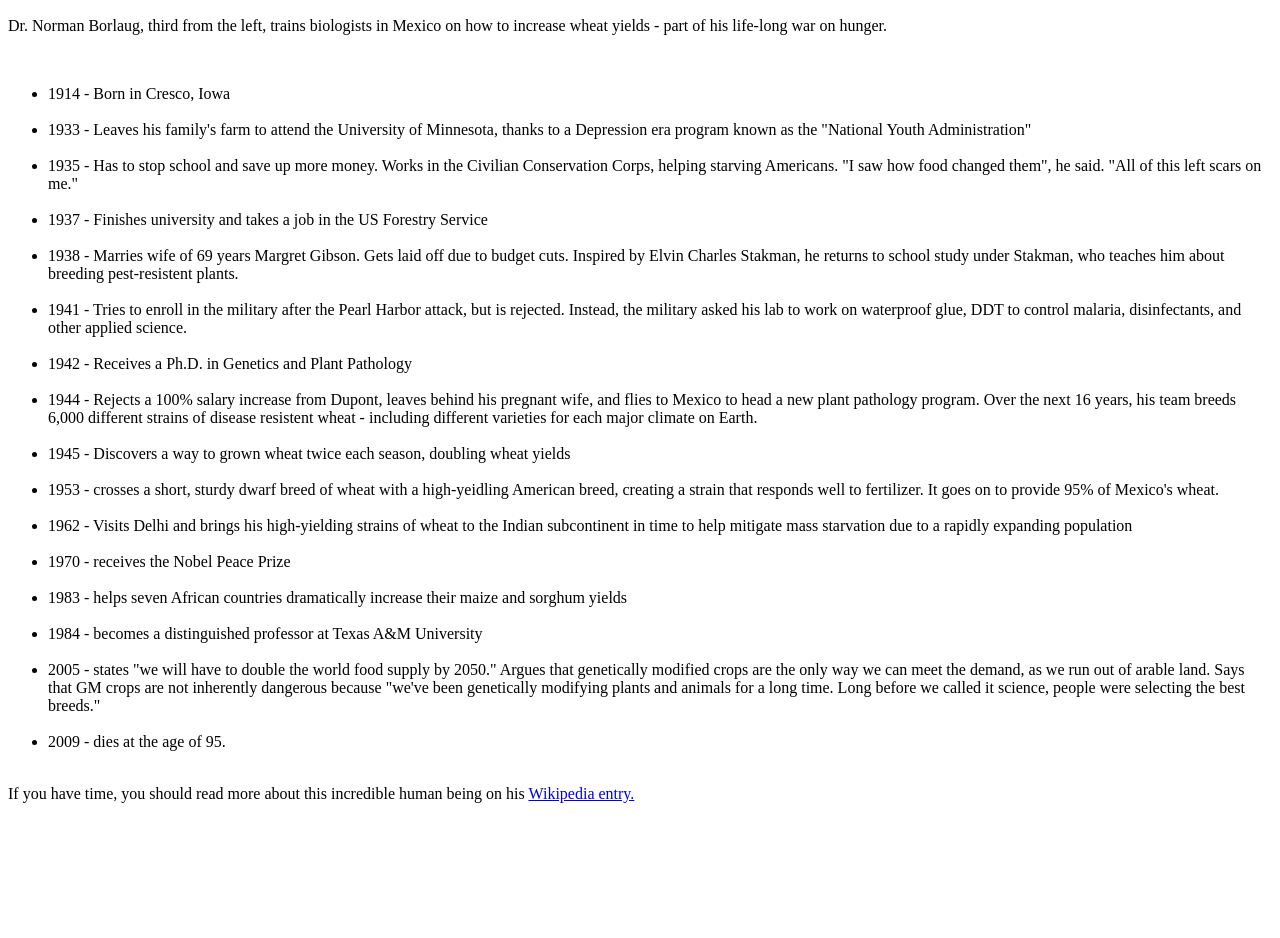
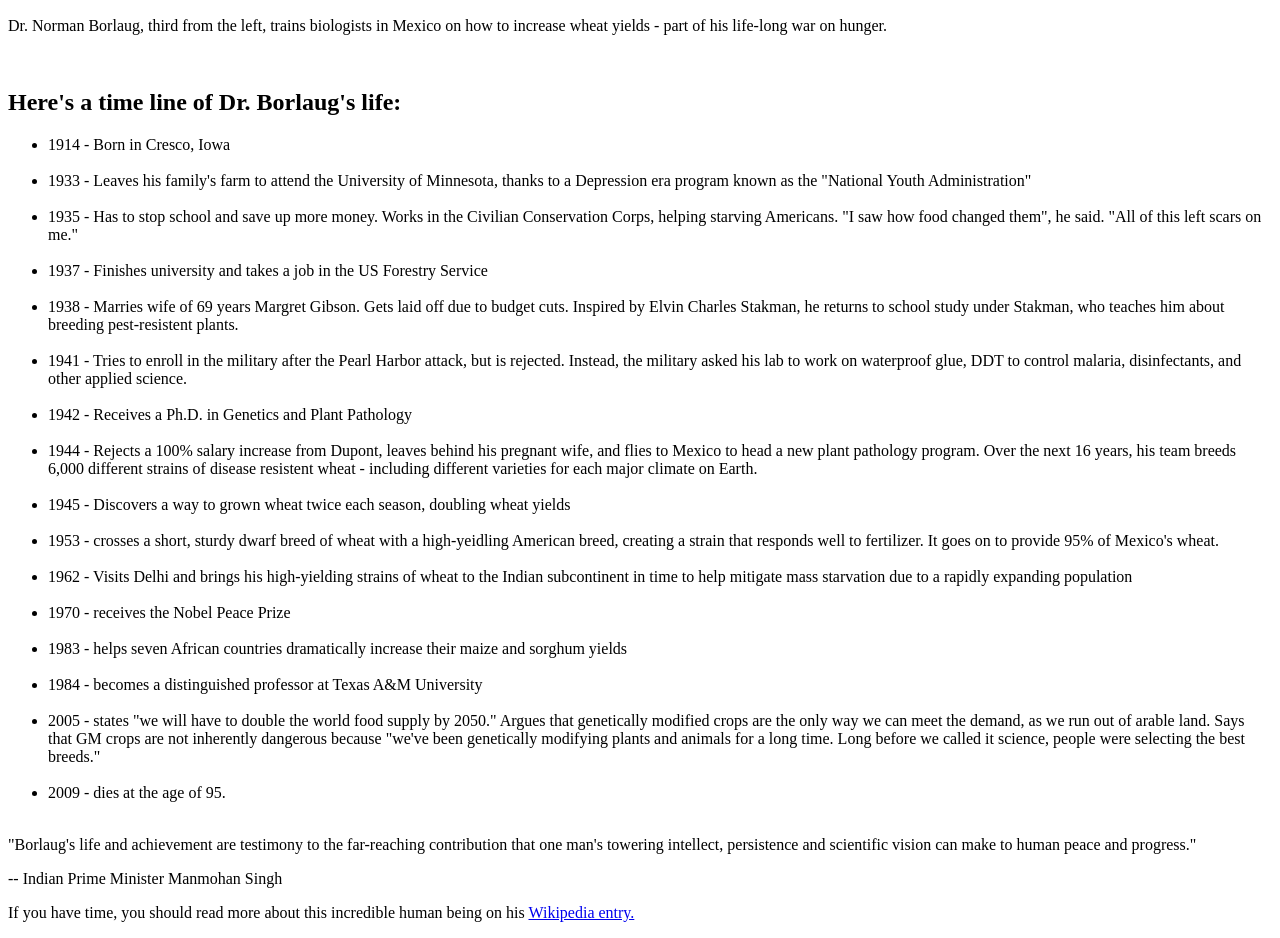
Before and after one commit to elafildecolor/TributePage, a plain HTML site: page index.html in a window 1280 px wide. Shown: the part 460-1398 px from the top of the page. Before the commit the page ends 1279 px from the top, so only its background shows below. Drawn offline with Linux system fonts and the light colour scheme.

Commit message:
Add span tags and other elements

```diff
--- a/index.html
+++ b/index.html
@@ -18,28 +18,38 @@
         <p id="img-caption">Dr. Norman Borlaug, third from the left, trains biologists in Mexico on how to increase wheat yields - part of his life-long war on hunger.</p><br>
       </div>
 
-      <div id="tribute-info">
-        <ul>
-          <li>1914 - Born in Cresco, Iowa</li><br>
-          <li>1933 - Leaves his family's farm to attend the University of Minnesota, thanks to a Depression era program known as the "National Youth Administration" </li><br>
-          <li>1935 - Has to stop school and save up more money. Works in the Civilian Conservation Corps, helping starving Americans. "I saw how food changed them", he said. "All of this left scars on me." </li><br>
-          <li>1937 - Finishes university and takes a job in the US Forestry Service </li><br>
-          <li>1938 - Marries wife of 69 years Margret Gibson. Gets laid off due to budget cuts. Inspired by Elvin Charles Stakman, he returns to school study under Stakman, who teaches him about breeding pest-resistent plants. </li><br>
-          <li>1941 - Tries to enroll in the military after the Pearl Harbor attack, but is rejected. Instead, the military asked his lab to work on waterproof glue, DDT to control malaria, disinfectants, and other applied science. </li><br>
-          <li>1942 - Receives a Ph.D. in Genetics and Plant Pathology </li><br>
-          <li>1944 - Rejects a 100% salary increase from Dupont, leaves behind his pregnant wife, and flies to Mexico to head a new plant pathology program. Over the next 16 years, his team breeds 6,000 different strains of disease resistent wheat - including different varieties for each major climate on Earth. </li><br>
-          <li>1945 - Discovers a way to grown wheat twice each season, doubling wheat yields </li><br>
-          <li>1953 - crosses a short, sturdy dwarf breed of wheat with a high-yeidling American breed, creating a strain that responds well to fertilizer. It goes on to provide 95% of Mexico's wheat. </li><br>
-          <li>1962 - Visits Delhi and brings his high-yielding strains of wheat to the Indian subcontinent in time to help mitigate mass starvation due to a rapidly expanding population </li><br>
-          <li>1970 - receives the Nobel Peace Prize</li><br>
-          <li>1983 - helps seven African countries dramatically increase their maize and sorghum yields </li><br>
-          <li>1984 - becomes a distinguished professor at Texas A&M University </li><br>
-          <li>2005 - states "we will have to double the world food supply by 2050." Argues that genetically modified crops are the only way we can meet the demand, as we run out of arable land. Says that GM crops are not inherently dangerous because "we've been genetically modifying plants and animals for a long time. Long before we called it science, people were selecting the best breeds." </li><br>
-          <li>2009 - dies at the age of 95.</li><br>
-        </ul>
-      </div>
 
-      <p>If you have time, you should read more about this incredible human being on his <a target="_blank" id="tribute-link" href="https://en.wikipedia.org/wiki/Norman_Borlaug">Wikipedia entry.</a></p>
+
+      <section>
+        <h2>Here's a time line of Dr. Borlaug's life:</h2>
+
+        <div id="tribute-info">
+          <ul>
+            <li><span>1914</span> - Born in Cresco, Iowa</li><br>
+            <li><span>1933</span> - Leaves his family's farm to attend the University of Minnesota, thanks to a Depression era program known as the "National Youth Administration" </li><br>
+            <li><span>1935</span> - Has to stop school and save up more money. Works in the Civilian Conservation Corps, helping starving Americans. "I saw how food changed them", he said. "All of this left scars on me." </li><br>
+            <li><span>1937</span> - Finishes university and takes a job in the US Forestry Service </li><br>
+            <li><span>1938</span> - Marries wife of 69 years Margret Gibson. Gets laid off due to budget cuts. Inspired by Elvin Charles Stakman, he returns to school study under Stakman, who teaches him about breeding pest-resistent plants. </li><br>
+            <li><span>1941</span> - Tries to enroll in the military after the Pearl Harbor attack, but is rejected. Instead, the military asked his lab to work on waterproof glue, DDT to control malaria, disinfectants, and other applied science. </li><br>
+            <li><span>1942</span> - Receives a Ph.D. in Genetics and Plant Pathology </li><br>
+            <li><span>1944</span> - Rejects a 100% salary increase from Dupont, leaves behind his pregnant wife, and flies to Mexico to head a new plant pathology program. Over the next 16 years, his team breeds 6,000 different strains of disease resistent wheat - including different varieties for each major climate on Earth. </li><br>
+            <li><span>1945</span> - Discovers a way to grown wheat twice each season, doubling wheat yields </li><br>
+            <li><span>1953</span> - crosses a short, sturdy dwarf breed of wheat with a high-yeidling American breed, creating a strain that responds well to fertilizer. It goes on to provide 95% of Mexico's wheat. </li><br>
+            <li><span>1962</span> - Visits Delhi and brings his high-yielding strains of wheat to the Indian subcontinent in time to help mitigate mass starvation due to a rapidly expanding population </li><br>
+            <li><span>1970</span> - receives the Nobel Peace Prize</li><br>
+            <li><span>1983</span> - helps seven African countries dramatically increase their maize and sorghum yields </li><br>
+            <li><span>1984</span> - becomes a distinguished professor at Texas A&M University </li><br>
+            <li><span>2005</span> - states "we will have to double the world food supply by 2050." Argues that genetically modified crops are the only way we can meet the demand, as we run out of arable land. Says that GM crops are not inherently dangerous because "we've been genetically modifying plants and animals for a long time. Long before we called it science, people were selecting the best breeds." </li><br>
+            <li><span>2009</span> - dies at the age of 95.</li><br>
+          </ul>
+          <p>"Borlaug's life and achievement are testimony to the far-reaching contribution that one man's towering intellect, persistence and scientific vision can make to human peace and progress."</p>
+          <p>-- Indian Prime Minister Manmohan Singh</p>
+        </div>
+
+        <p>If you have time, you should read more about this incredible human being on his <a target="_blank" id="tribute-link" href="https://en.wikipedia.org/wiki/Norman_Borlaug">Wikipedia entry.</a></p>
+
+      </section>
+
 
 
     </main>
```
